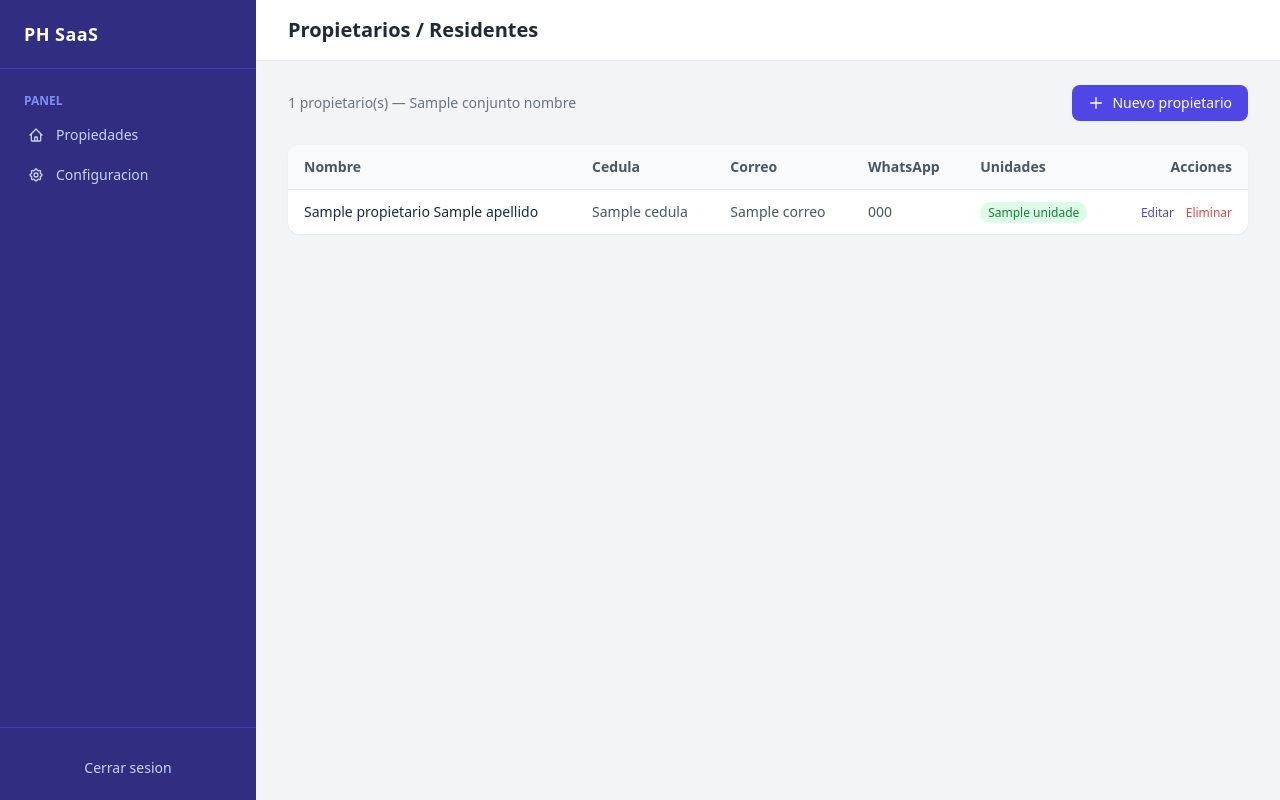
After one commit to Vicabt/PHSaaS, a Python web app: template ph_saas/templates/app/propietarios.html in a window 1280 px wide. The commit adds this page. Run offline with Jinja, Linux system fonts and the light colour scheme; the template is opened without the code that fills it: most values are stand-ins (such as "Sample title", 1, 10 or a date in 2020); some libraries are stand-ins or nearby versions.

Commit message:
feat: modulo propietarios, dropdown propiedades corregido

```diff
--- /dev/null
+++ b/ph_saas/templates/app/propietarios.html
@@ -0,0 +1,213 @@
+{% extends "base.html" %}
+
+{% block title %}Propietarios — PH SaaS{% endblock %}
+{% block heading %}Propietarios / Residentes{% endblock %}
+
+{% block content %}
+<div x-data="{
+  showCreate: false,
+  editId: null,
+  editNombre: '',
+  editApellido: '',
+  editCedula: '',
+  editCorreo: '',
+  editTelefono: '',
+  deleteId: null,
+  openEdit(id, nombre, apellido, cedula, correo, telefono) {
+    this.editId = id;
+    this.editNombre = nombre;
+    this.editApellido = apellido;
+    this.editCedula = cedula;
+    this.editCorreo = correo;
+    this.editTelefono = telefono;
+  },
+  openDelete(id) { this.deleteId = id; },
+}">
+
+  <!-- Toolbar -->
+  <div class="flex items-center justify-between mb-6">
+    <p class="text-sm text-gray-500">{{ propietarios|length }} propietario(s) — {{ conjunto_nombre }}</p>
+    <button @click="showCreate = true"
+            class="bg-indigo-600 hover:bg-indigo-700 text-white text-sm font-medium px-4 py-2 rounded-lg flex items-center gap-2 transition shadow-sm">
+      <svg class="w-4 h-4" fill="none" stroke="currentColor" viewBox="0 0 24 24">
+        <path stroke-linecap="round" stroke-linejoin="round" stroke-width="2" d="M12 4v16m8-8H4"/>
+      </svg>
+      Nuevo propietario
+    </button>
+  </div>
+
+  <!-- Tabla -->
+  <div class="bg-white rounded-xl shadow-sm overflow-auto">
+    <table class="min-w-full text-sm">
+      <thead class="bg-gray-50 border-b border-gray-200">
+        <tr>
+          <th class="px-4 py-3 text-left font-semibold text-gray-600">Nombre</th>
+          <th class="px-4 py-3 text-left font-semibold text-gray-600">Cedula</th>
+          <th class="px-4 py-3 text-left font-semibold text-gray-600">Correo</th>
+          <th class="px-4 py-3 text-left font-semibold text-gray-600">WhatsApp</th>
+          <th class="px-4 py-3 text-left font-semibold text-gray-600">Unidades</th>
+          <th class="px-4 py-3 text-right font-semibold text-gray-600">Acciones</th>
+        </tr>
+      </thead>
+      <tbody class="divide-y divide-gray-100">
+        {% for p in propietarios %}
+        <tr class="hover:bg-gray-50 transition">
+          <td class="px-4 py-3 font-medium text-gray-800">{{ p.nombre }} {{ p.apellido }}</td>
+          <td class="px-4 py-3 text-gray-600">{{ p.cedula or '—' }}</td>
+          <td class="px-4 py-3 text-gray-600">{{ p.correo or '—' }}</td>
+          <td class="px-4 py-3 text-gray-600">{{ p.telefono_ws or '—' }}</td>
+          <td class="px-4 py-3 text-gray-600">
+            {% if p.unidades %}
+              <span class="bg-green-100 text-green-700 px-2 py-0.5 rounded-full text-xs font-medium">
+                {{ p.unidades | join(', ') }}
+              </span>
+            {% else %}
+              <span class="text-gray-400 text-xs">Sin asignar</span>
+            {% endif %}
+          </td>
+          <td class="px-4 py-3 text-right space-x-2">
+            <button @click="openEdit('{{ p.id }}', '{{ p.nombre|e }}', '{{ p.apellido|e }}', '{{ p.cedula|e }}', '{{ p.correo|e }}', '{{ p.telefono_ws|e }}')"
+                    class="text-indigo-600 hover:text-indigo-800 text-xs font-medium">Editar</button>
+            <button @click="openDelete('{{ p.id }}')"
+                    class="text-red-500 hover:text-red-700 text-xs font-medium">Eliminar</button>
+          </td>
+        </tr>
+        {% else %}
+        <tr>
+          <td colspan="6" class="px-4 py-8 text-center text-gray-400">No hay propietarios registrados. Cree uno para asignarlo a un apartamento.</td>
+        </tr>
+        {% endfor %}
+      </tbody>
+    </table>
+  </div>
+
+
+  <!-- Modal Crear -->
+  <div x-show="showCreate" x-cloak
+       class="fixed inset-0 bg-black/40 flex items-center justify-center z-50 px-4"
+       @keydown.escape.window="showCreate = false">
+    <div @click.outside="showCreate = false"
+         class="bg-white rounded-2xl shadow-xl w-full max-w-md p-6">
+      <h2 class="text-base font-semibold text-gray-800 mb-4">Nuevo propietario</h2>
+      <form method="post" action="/panel/app/propietarios/crear" class="space-y-3">
+        <div class="grid grid-cols-2 gap-3">
+          <div>
+            <label class="block text-xs font-medium text-gray-600 mb-1">Nombre *</label>
+            <input name="nombre" type="text" required
+                   class="w-full border border-gray-300 rounded-lg px-3 py-2 text-sm focus:outline-none focus:ring-2 focus:ring-indigo-500" />
+          </div>
+          <div>
+            <label class="block text-xs font-medium text-gray-600 mb-1">Apellido</label>
+            <input name="apellido" type="text"
+                   class="w-full border border-gray-300 rounded-lg px-3 py-2 text-sm focus:outline-none focus:ring-2 focus:ring-indigo-500" />
+          </div>
+        </div>
+        <div>
+          <label class="block text-xs font-medium text-gray-600 mb-1">Cedula</label>
+          <input name="cedula" type="text"
+                 class="w-full border border-gray-300 rounded-lg px-3 py-2 text-sm focus:outline-none focus:ring-2 focus:ring-indigo-500" />
+        </div>
+        <div>
+          <label class="block text-xs font-medium text-gray-600 mb-1">Correo electronico</label>
+          <input name="correo" type="email"
+                 class="w-full border border-gray-300 rounded-lg px-3 py-2 text-sm focus:outline-none focus:ring-2 focus:ring-indigo-500"
+                 placeholder="opcional" />
+        </div>
+        <div>
+          <label class="block text-xs font-medium text-gray-600 mb-1">WhatsApp</label>
+          <input name="telefono_ws" type="text"
+                 class="w-full border border-gray-300 rounded-lg px-3 py-2 text-sm focus:outline-none focus:ring-2 focus:ring-indigo-500"
+                 placeholder="Ej: 3001234567" />
+          <p class="text-xs text-gray-400 mt-1">Para notificaciones de cuotas y pagos</p>
+        </div>
+        <div class="flex gap-3 pt-2">
+          <button type="button" @click="showCreate = false"
+                  class="flex-1 border border-gray-300 text-gray-600 rounded-lg px-4 py-2 text-sm hover:bg-gray-50 transition">
+            Cancelar
+          </button>
+          <button type="submit"
+                  class="flex-1 bg-indigo-600 hover:bg-indigo-700 text-white rounded-lg px-4 py-2 text-sm font-medium transition">
+            Crear
+          </button>
+        </div>
+      </form>
+    </div>
+  </div>
+
+
+  <!-- Modal Editar -->
+  <div x-show="editId !== null" x-cloak
+       class="fixed inset-0 bg-black/40 flex items-center justify-center z-50 px-4"
+       @keydown.escape.window="editId = null">
+    <div @click.outside="editId = null"
+         class="bg-white rounded-2xl shadow-xl w-full max-w-md p-6">
+      <h2 class="text-base font-semibold text-gray-800 mb-4">Editar propietario</h2>
+      <form method="post" :action="`/panel/app/propietarios/${editId}/editar`" class="space-y-3">
+        <div class="grid grid-cols-2 gap-3">
+          <div>
+            <label class="block text-xs font-medium text-gray-600 mb-1">Nombre *</label>
+            <input name="nombre" type="text" required x-model="editNombre"
+                   class="w-full border border-gray-300 rounded-lg px-3 py-2 text-sm focus:outline-none focus:ring-2 focus:ring-indigo-500" />
+          </div>
+          <div>
+            <label class="block text-xs font-medium text-gray-600 mb-1">Apellido</label>
+            <input name="apellido" type="text" x-model="editApellido"
+                   class="w-full border border-gray-300 rounded-lg px-3 py-2 text-sm focus:outline-none focus:ring-2 focus:ring-indigo-500" />
+          </div>
+        </div>
+        <div>
+          <label class="block text-xs font-medium text-gray-600 mb-1">Cedula</label>
+          <input name="cedula" type="text" x-model="editCedula"
+                 class="w-full border border-gray-300 rounded-lg px-3 py-2 text-sm focus:outline-none focus:ring-2 focus:ring-indigo-500" />
+        </div>
+        <div>
+          <label class="block text-xs font-medium text-gray-600 mb-1">Correo electronico</label>
+          <input name="correo" type="email" x-model="editCorreo"
+                 class="w-full border border-gray-300 rounded-lg px-3 py-2 text-sm focus:outline-none focus:ring-2 focus:ring-indigo-500" />
+        </div>
+        <div>
+          <label class="block text-xs font-medium text-gray-600 mb-1">WhatsApp</label>
+          <input name="telefono_ws" type="text" x-model="editTelefono"
+                 class="w-full border border-gray-300 rounded-lg px-3 py-2 text-sm focus:outline-none focus:ring-2 focus:ring-indigo-500"
+                 placeholder="Ej: 3001234567" />
+        </div>
+        <div class="flex gap-3 pt-2">
+          <button type="button" @click="editId = null"
+                  class="flex-1 border border-gray-300 text-gray-600 rounded-lg px-4 py-2 text-sm hover:bg-gray-50 transition">
+            Cancelar
+          </button>
+          <button type="submit"
+                  class="flex-1 bg-indigo-600 hover:bg-indigo-700 text-white rounded-lg px-4 py-2 text-sm font-medium transition">
+            Guardar
+          </button>
+        </div>
+      </form>
+    </div>
+  </div>
+
+
+  <!-- Modal Eliminar -->
+  <div x-show="deleteId !== null" x-cloak
+       class="fixed inset-0 bg-black/40 flex items-center justify-center z-50 px-4"
+       @keydown.escape.window="deleteId = null">
+    <div @click.outside="deleteId = null"
+         class="bg-white rounded-2xl shadow-xl w-full max-w-sm p-6">
+      <h2 class="text-base font-semibold text-gray-800 mb-2">Confirmar eliminacion</h2>
+      <p class="text-sm text-gray-500 mb-5">El propietario sera eliminado y desasignado de sus unidades en este conjunto.</p>
+      <form method="post" :action="`/panel/app/propietarios/${deleteId}/eliminar`">
+        <div class="flex gap-3">
+          <button type="button" @click="deleteId = null"
+                  class="flex-1 border border-gray-300 text-gray-600 rounded-lg px-4 py-2 text-sm hover:bg-gray-50 transition">
+            Cancelar
+          </button>
+          <button type="submit"
+                  class="flex-1 bg-red-600 hover:bg-red-700 text-white rounded-lg px-4 py-2 text-sm font-medium transition">
+            Eliminar
+          </button>
+        </div>
+      </form>
+    </div>
+  </div>
+
+</div>
+{% endblock %}
--- a/ph_saas/templates/base.html
+++ b/ph_saas/templates/base.html
@@ -53,6 +53,17 @@
           </svg>
           Propiedades
         </a>
+        {% if user_rol == 'Administrador' %}
+        <a href="/panel/app/propietarios"
+           class="flex items-center gap-3 px-3 py-2 rounded-lg text-sm transition
+                  {% if active == 'propietarios' %}bg-indigo-700 text-white{% else %}text-indigo-200 hover:bg-indigo-800{% endif %}">
+          <svg class="w-4 h-4" fill="none" stroke="currentColor" viewBox="0 0 24 24">
+            <path stroke-linecap="round" stroke-linejoin="round" stroke-width="2"
+                  d="M16 7a4 4 0 11-8 0 4 4 0 018 0zM12 14a7 7 0 00-7 7h14a7 7 0 00-7-7z"/>
+          </svg>
+          Propietarios
+        </a>
+        {% endif %}
         {% if user_rol == 'Administrador' %}
         <a href="/panel/app/usuarios"
            class="flex items-center gap-3 px-3 py-2 rounded-lg text-sm transition
```
Also changed, not shown: ph_saas/routers/views.py (+220 -11 lines).
